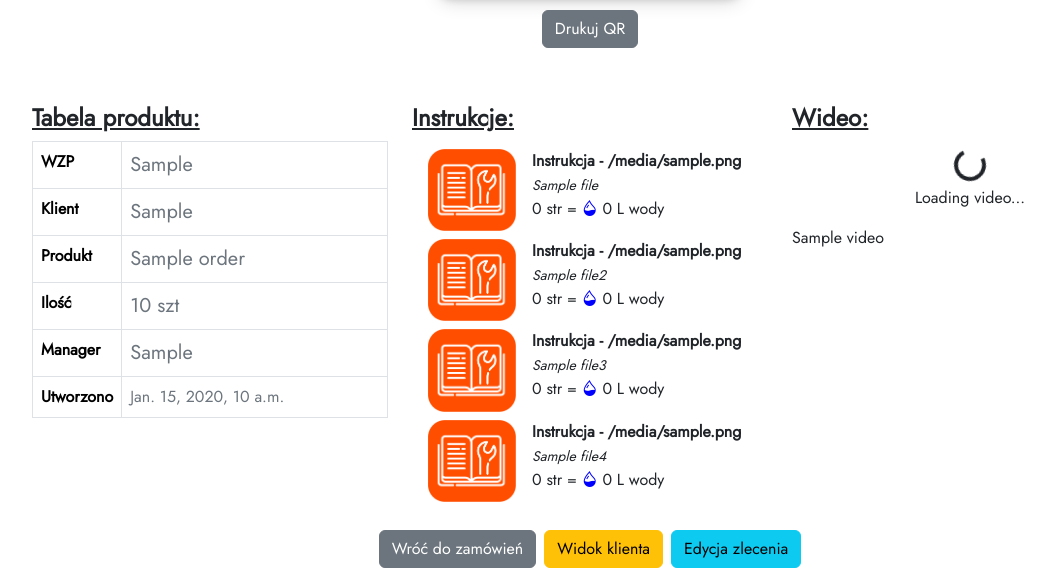
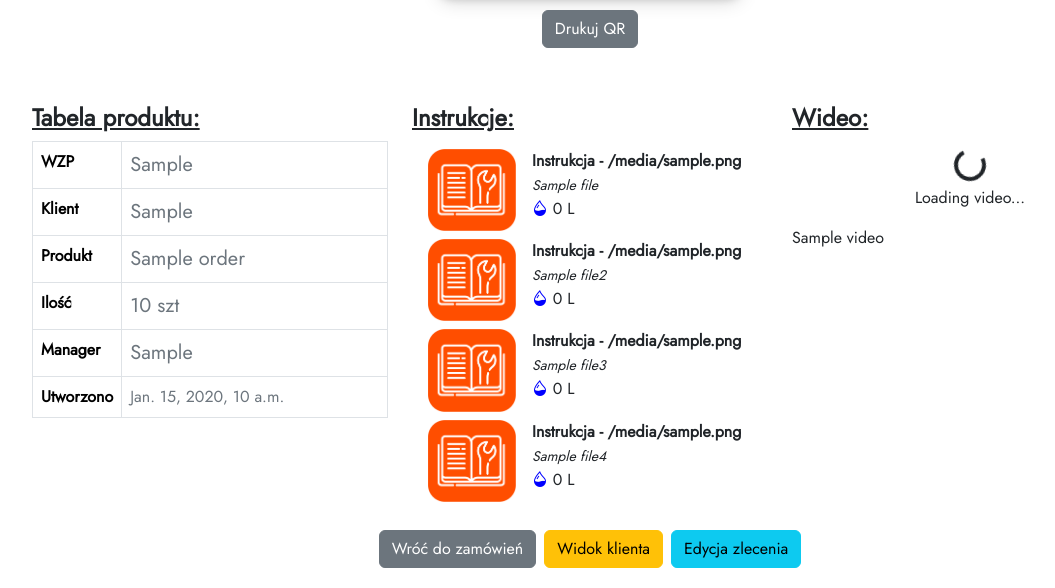
Before and after one commit to Klewiu/ManualsQR, a Django app: template src/qr/templates/qr/order_detail.html in a window 1280 px wide. Shown: the part 234-822 px from the top of the page, without its empty margins (50-1105 px from the left). Run offline with Django 4.2, Linux system fonts and the light colour scheme; the template is opened without the code that fills it: most values are stand-ins (such as "Sample title", 1, 10 or a date in 2020); some libraries are stand-ins or nearby versions.

Commit message:
update styling in order_detail.html

```diff
--- a/src/qr/templates/qr/order_detail.html
+++ b/src/qr/templates/qr/order_detail.html
@@ -73,9 +73,11 @@
             {% if order.file %}
             <p style="margin:0;" class="card-text"><b>Instrukcja
               {% if order.fileLanguage %} - {{order.fileLanguage }} {% endif %}</b></p>
-            <p style="margin:0;"><i><small>{{order.file.name|cut:'media/' |slice:25 }}</small></i></p>
-            <p style="margin:0;">{{ pages1|default:0 }} str =
-                <i class="bi bi-droplet-half" style="color:blue;"></i> {{water1|default:0}} L wody</p>
+            <p style="margin:0;"><i><small>{{order.file.name|cut:'manual/' |slice:25 }}</small></i></p>
+            {% comment %} <p style="margin:0;">{{ pages1|default:0 }} str =
+              <i class="bi bi-droplet-half" style="color:blue;"></i> {{water1|default:0}} L wody</p> {% endcomment %}
+            <p style="margin:0;">
+                <i class="bi bi-droplet-half" style="color:blue;"></i> {{water1|default:0}} L </p>
             {% endif %}
           </div>
         </div>
@@ -91,9 +93,9 @@
             {% if order.file2 %}
               <p style="margin:0;" class="card-text"><b>Instrukcja
                 {% if order.file2Language %} - {{order.file2Language }} {% endif %} </b></p>
-              <p style="margin:0;"><i><small>{{order.file2.name|cut:'media/' |slice:25 }}</small></i></p>
-              <p style="margin:0;">{{ pages2|default:0 }} str =
-                  <i class="bi bi-droplet-half" style="color:blue;"></i> {{water2|default:0}} L wody</p>
+              <p style="margin:0;"><i><small>{{order.file2.name|cut:'manual/' |slice:25 }}</small></i></p>
+              <p style="margin:0;">
+                  <i class="bi bi-droplet-half" style="color:blue;"></i> {{water2|default:0}} L</p>
             {% endif %}
           </div>
         </div>
@@ -109,9 +111,9 @@
             {% if order.file3 %}
               <p style="margin:0;" class="card-text"><b>Instrukcja
                 {% if order.file3Language %} - {{order.file3Language }} {% endif %} </b></p>
-              <p style="margin:0;"><i><small>{{order.file3.name|cut:'media/' |slice:25 }}</small></i></p>
-              <p style="margin:0;">{{ pages3|default:0 }} str =
-                  <i class="bi bi-droplet-half" style="color:blue;"></i> {{water3|default:0}} L wody</p>
+              <p style="margin:0;"><i><small>{{order.file3.name|cut:'manual/' |slice:25 }}</small></i></p>
+              <p style="margin:0;">
+                  <i class="bi bi-droplet-half" style="color:blue;"></i> {{water3|default:0}} L</p>
             {% endif %}
           </div>
         </div>
@@ -127,9 +129,9 @@
             {% if order.file4 %}
               <p style="margin:0;" class="card-text"><b>Instrukcja
                 {% if order.file4Language %} - {{order.file4Language }} {% endif %} </b></p>
-              <p style="margin:0;"><i><small>{{order.file4.name|cut:'media/' |slice:25 }}</small></i></p>
-              <p style="margin:0;">{{ pages4|default:0 }} str =
-                  <i class="bi bi-droplet-half" style="color:blue;"></i> {{water4|default:0}} L wody</p>
+              <p style="margin:0;"><i><small>{{order.file4.name|cut:'manual/' |slice:25 }}</small></i></p>
+              <p style="margin:0;">
+                  <i class="bi bi-droplet-half" style="color:blue;"></i> {{water4|default:0}} L </p>
             {% endif %}
           </div>
         </div>
```
Also changed, not shown: readme.txt.
